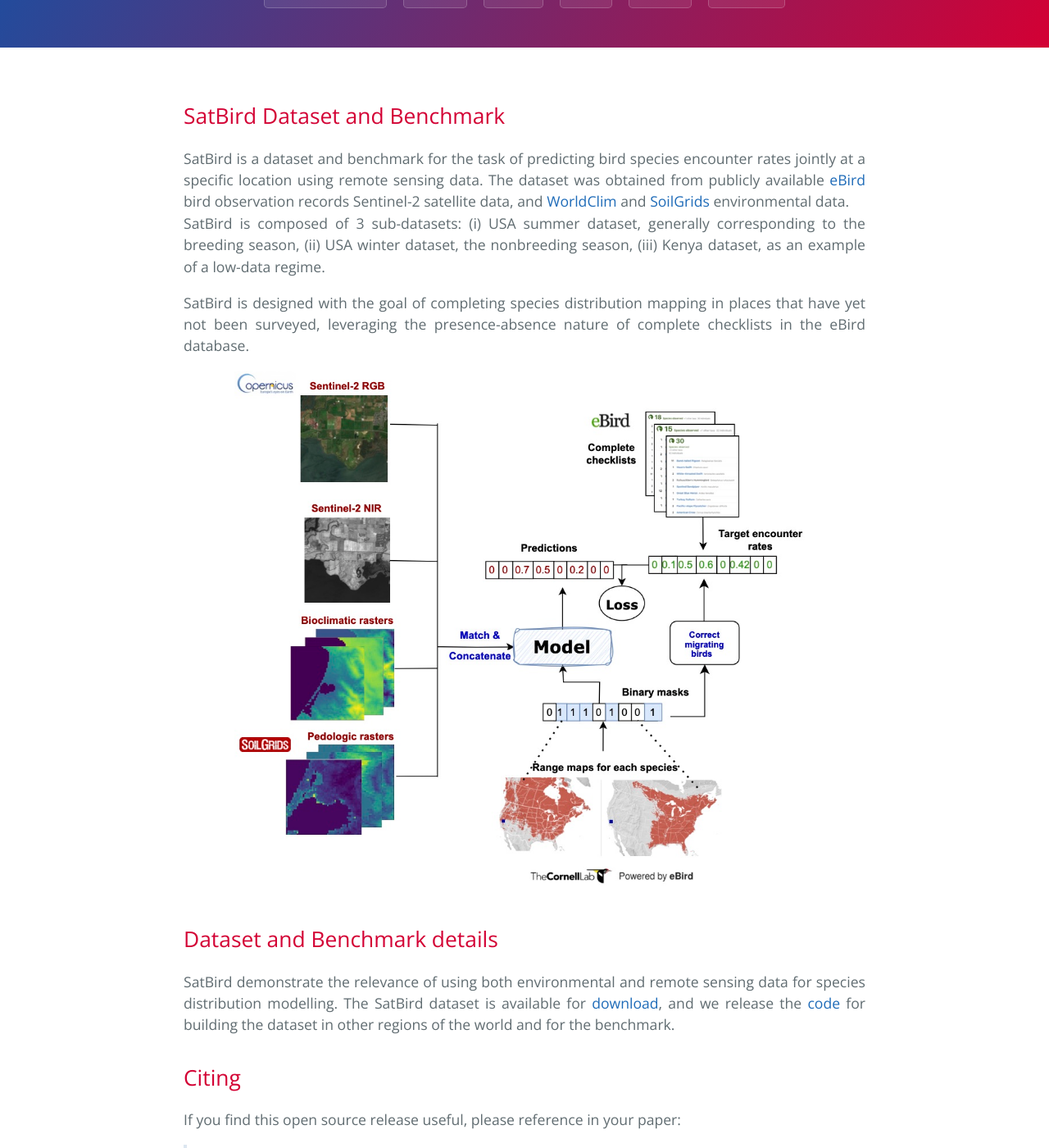
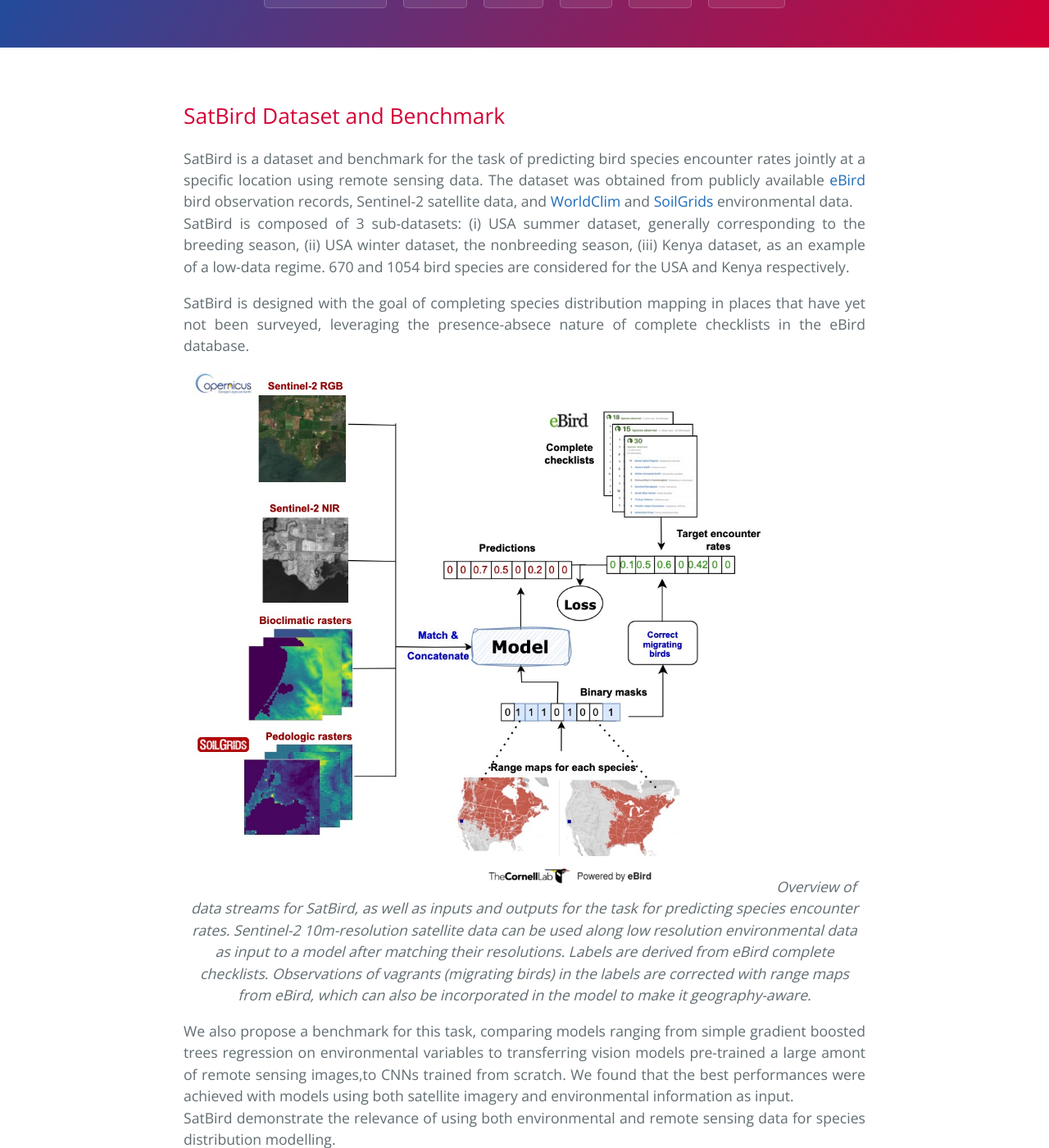
Before and after one commit to satbird/satbird.github.io, a Jekyll site: the page built from index.md, in a window 1280 px wide and 1400 px high, scrolled down 428 px. Shown: the whole window at 82% size. Built offline with Jekyll 4.4.1, drawn with Linux system fonts in a browser that asks for light colours; some of the changed text lies outside the part shown.

Commit message:
remove unused

```diff
--- a/index.md
+++ b/index.md
@@ -8,20 +8,24 @@ layout: default
 
 ## SatBird Dataset and Benchmark
 
-SatBird is a dataset and benchmark for the task of predicting bird species encounter rates jointly at a specific location using remote sensing data. The dataset was obtained from publicly available [eBird](https://ebird.org/home) bird observation records Sentinel-2 satellite data, and [WorldClim](https://www.worldclim.org/) and [SoilGrids](https://soilgrids.org/) environmental data. \\
-SatBird is composed of 3 sub-datasets: (i) USA summer dataset, generally corresponding to the breeding season, (ii) USA winter dataset, the nonbreeding season, (iii) Kenya dataset, as an example of a low-data regime.
+SatBird is a dataset and benchmark for the task of predicting bird species encounter rates jointly at a specific location using remote sensing data. The dataset was obtained from publicly available [eBird](https://ebird.org/home) bird observation records, Sentinel-2 satellite data, and [WorldClim](https://www.worldclim.org/) and [SoilGrids](https://soilgrids.org/) environmental data. \\
+SatBird is composed of 3 sub-datasets: (i) USA summer dataset, generally corresponding to the breeding season, (ii) USA winter dataset, the nonbreeding season, (iii) Kenya dataset, as an example of a low-data regime. 670 and 1054 bird species are considered for the USA and Kenya respectively.
 
 
-SatBird is designed with the goal of completing species distribution mapping in places that have yet not been surveyed, leveraging the presence-absence nature of complete checklists in the eBird database.
+SatBird is designed with the goal of completing species distribution mapping in places that have yet not been surveyed, leveraging the presence-absece nature of complete checklists in the eBird database.
 
-<p class="cover" align="center"> <img src="assets/pipeline.jpg" width="85%" /> </p>
-
-## Dataset and Benchmark details
+<p class="cover" align="center"> <img src="assets/pipeline.jpg" width="85%" alt/>
+<em align="center" > Overview of data streams for SatBird, as well as inputs and outputs for the task for predicting species encounter rates. Sentinel-2 10m-resolution satellite data can be used along low resolution environmental data as input to a model after matching their resolutions. Labels are derived from eBird complete checklists. Observations of vagrants (migrating birds) in the labels are corrected with range maps from eBird, which can also be incorporated in the model to make it geography-aware.</em>
+</p>
 
 
+We also propose a benchmark for this task, comparing models ranging from simple gradient boosted trees regression on environmental variables to transferring vision models pre-trained a large amont of remote sensing images,to CNNs trained from scratch. We found that the best performances were achieved with models using both satellite imagery and environmental information as input.
 SatBird demonstrate the relevance of using both environmental and remote sensing data for species distribution modelling.
-The SatBird dataset is available for [download](https://drive.google.com/drive/folders/1eaL2T7U9Imq_CTDSSillETSDJ1vxi5Wq?usp=sharing), and we release the [code](https://github.com/mila-iqia/SatBird/) for building the dataset in other regions of the world and for the benchmark.
 
+## Dataset download and code
+
+The SatBird dataset is available for [download](https://drive.google.com/drive/folders/1eaL2T7U9Imq_CTDSSillETSDJ1vxi5Wq?usp=sharing), and we release the [code](https://github.com/mila-iqia/SatBird/) for building the dataset in other regions of the world and for the benchmark. \\
+For more information about the dataset, please refer to the datasheet in the Supplementary Material of the paper.
 
 
 Citing
```
Also changed, not shown: assets/faces/dale.png (deleted), assets/faces/mohammad.png (deleted), assets/faces/rishabh.jpg (deleted), assets/logo.png (deleted).
